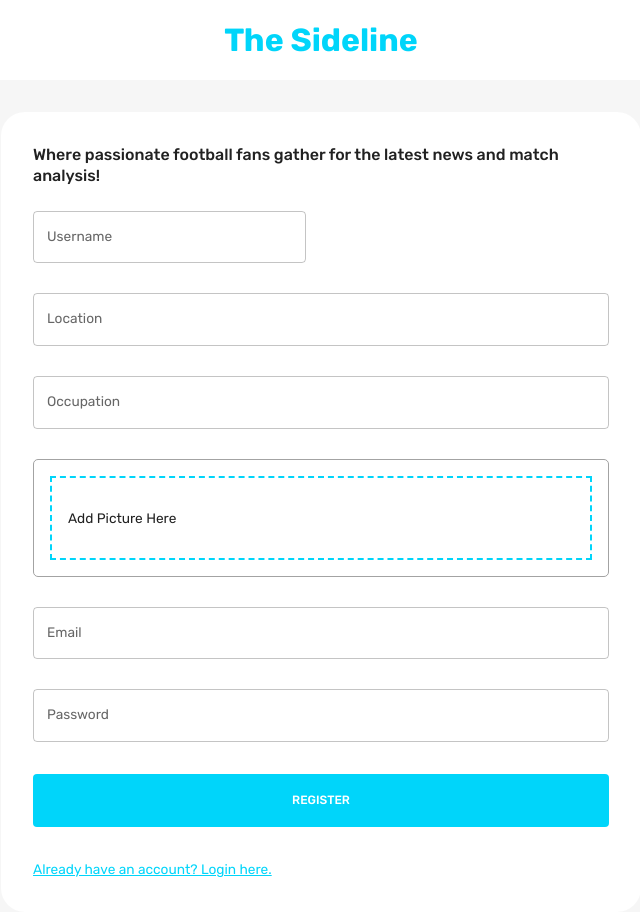
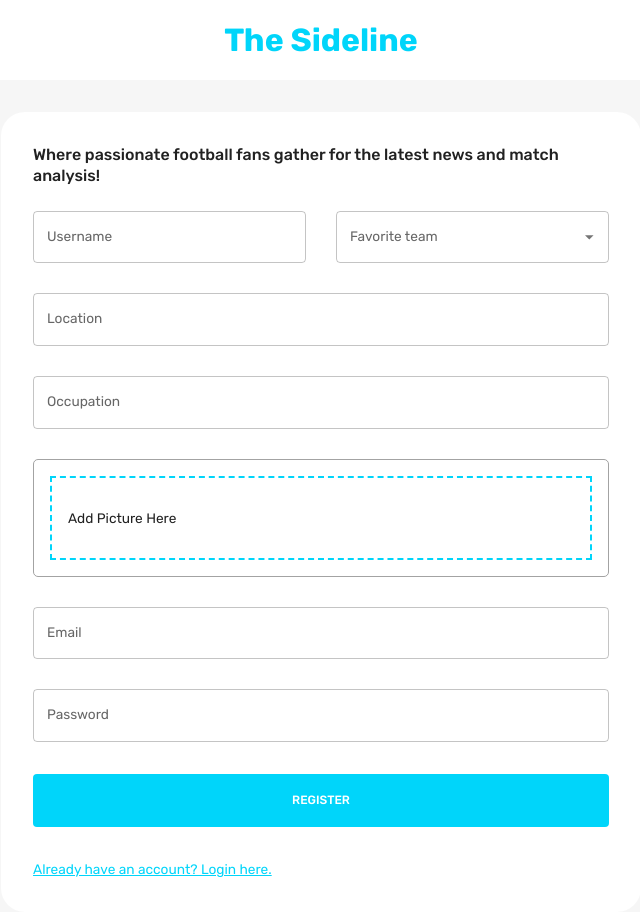
Before and after one commit to dani-marinescu7/fotballers-app, a React (Create React App) app in the folder client/: page / in a window 1280 px wide. Both pictures are taken after a click on the element "Don't have an account? Sign Up here.". Shown: the whole page, without its empty margins (319-959 px from the left). Built offline with nearby package versions, Linux system fonts and the light colour scheme.

Commit message:
Import axios for api calls

```diff
--- a/client/package.json
+++ b/client/package.json
@@ -11,6 +11,7 @@
     "@testing-library/jest-dom": "^5.16.5",
     "@testing-library/react": "^13.4.0",
     "@testing-library/user-event": "^13.5.0",
+    "axios": "^1.6.7",
     "dotenv": "^16.0.3",
     "formik": "^2.2.9",
     "react": "^18.2.0",
--- a/client/src/scenes/loginPage/Form.jsx
+++ b/client/src/scenes/loginPage/Form.jsx
@@ -5,7 +5,7 @@ import {
   TextField,
   useMediaQuery,
   Typography,
-  useTheme,
+  useTheme, Autocomplete,
 } from "@mui/material";
 import EditOutlinedIcon from "@mui/icons-material/EditOutlined";
 import { Formik } from "formik";
@@ -15,6 +15,31 @@ import { useDispatch } from "react-redux";
 import { setLogin } from "state";
 import Dropzone from "react-dropzone";
 import FlexBetween from "components/FlexBetween";
+const axios = require('axios');
+
+const handleSearch = async (word) => {
+  if (word.length >= 3) {
+    try {
+      const options = {
+        method: 'GET',
+        url: 'https://api-football-v1.p.rapidapi.com/v3/teams',
+        params: {search: word},
+        headers: {
+          'X-RapidAPI-Key': process.env.RAPIDAPI_KEY,
+          'X-RapidAPI-Host': 'api-football-v1.p.rapidapi.com'
+        }
+      };
+
+      const response = await axios(options);
+      return response.data.response;
+    } catch (error) {
+      console.error(error);
+      return [];
+    }
+  } else {
+    return [];
+  }
+};
 
 const registerSchema = yup.object().shape({
   username: yup.string().required("required"),
@@ -46,6 +71,7 @@ const initialValuesLogin = {
 
 const Form = () => {
   const [pageType, setPageType] = useState("login");
+  const [otions, setOptions] = useState([]);
   const { palette } = useTheme();
   const dispatch = useDispatch();
   const navigate = useNavigate();
@@ -136,6 +162,18 @@ const Form = () => {
                   error={Boolean(touched.username) && Boolean(errors.username)}
                   helperText={touched.username && errors.username}
                   sx={{ gridColumn: "span 2" }}
+                />
+                <Autocomplete
+                    disablePortal
+                    id="favorite-team"
+                    options={[]}
+                    getOptionLabel={(options) => options.team.name || ''}
+                    onInputChange={async (event, newInputValue) => {
+                      const fetchedTeams = await handleSearch(newInputValue);
+                      setOptions(fetchedTeams);
+                    }}
+                    sx={{ gridColumn: "span 2" }}
+                    renderInput={(params) => <TextField {...params} label="Favorite team" />}
                 />
                 <TextField
                   label="Location"
```
Also changed, not shown: 2 other files (tests, documents, lock files or other folders).
